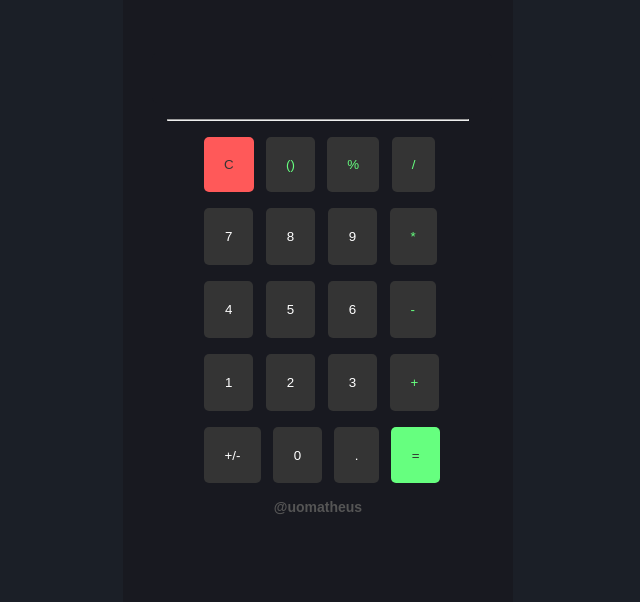
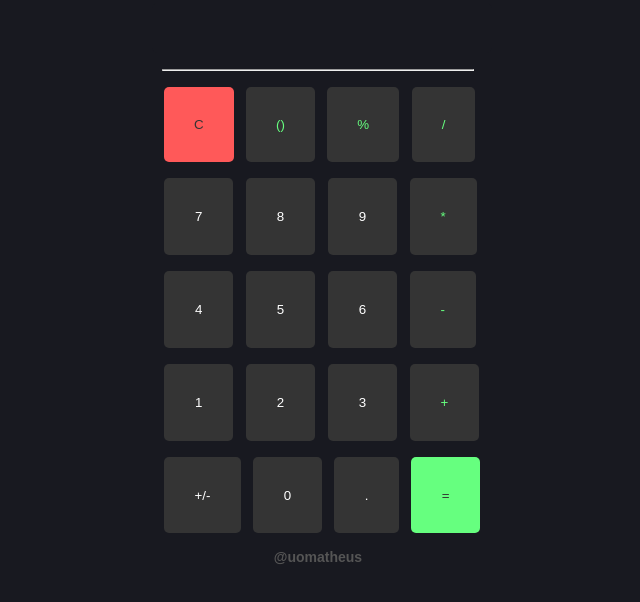
Before and after one commit to MatheuscAmaral/Calculator, a plain HTML site: page index.html in a window 1280 px wide. Shown: the part 116-718 px from the top of the page, without its empty margins (322-962 px from the left). Drawn offline with Linux system fonts and the light colour scheme.

Commit message:
arrumando a cal para pc

```diff
--- a/Assets/css/style.css
+++ b/Assets/css/style.css
@@ -7,12 +7,11 @@
 }
 
 body {
-    background-color: #1B1F27;
+    background-color: #181920;
     width: 100%;
 }
 
 #calculator {
-    background-color: #181920;
     margin: auto;
     width: 390px;
     height: 100vh;
@@ -34,7 +33,7 @@ body {
 }
 
 hr {
-    width: 300px;
+    width: 310px;
 }
 
 input {
@@ -61,27 +60,33 @@ input {
 #buttons input {
     background-color: #343434;
     border: none;
+    transition: 0.3s;
+}
+
+#buttons input:hover {
+    background-color: #434343;
+    transform: scale(1.07);
 }
 
 #firstRow input {
-    padding: 20px;
+    padding: 30px;
 }
 
 
 #secondRow input {
-    padding: 21px;
+    padding: 31px;
 }
 
 #thirdRow input {
-    padding: 21px;
+    padding: 31px;
 }
 
 #forthRow input {
-    padding: 21px;
+    padding: 31px;
 }
 
 #fiftyRow input {
-    padding: 20.5px;
+    padding: 30.5px;
 }
 
 #result {
--- a/Assets/js/script.js
+++ b/Assets/js/script.js
@@ -14,6 +14,7 @@ function calcula () {
     document.calc.visor.value = result;
 }
 
+
 function plusorMinus() {
     if (!isNaN(parseFloat(valor))) {
         var numberValue = parseFloat(valor);
```
